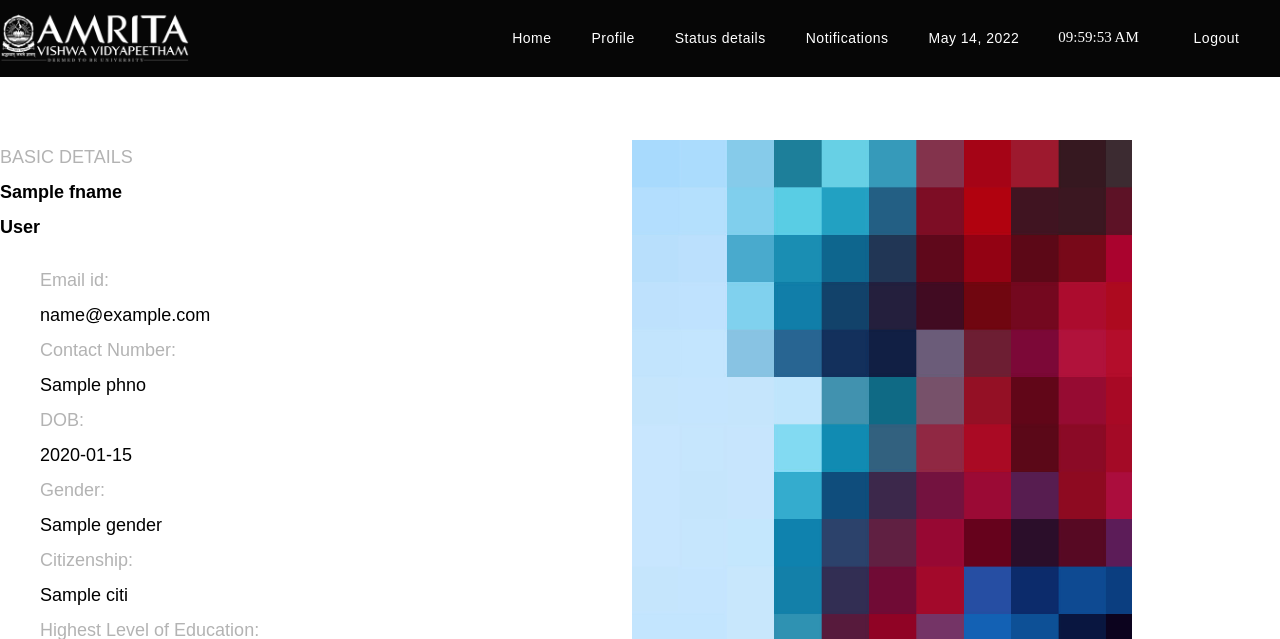
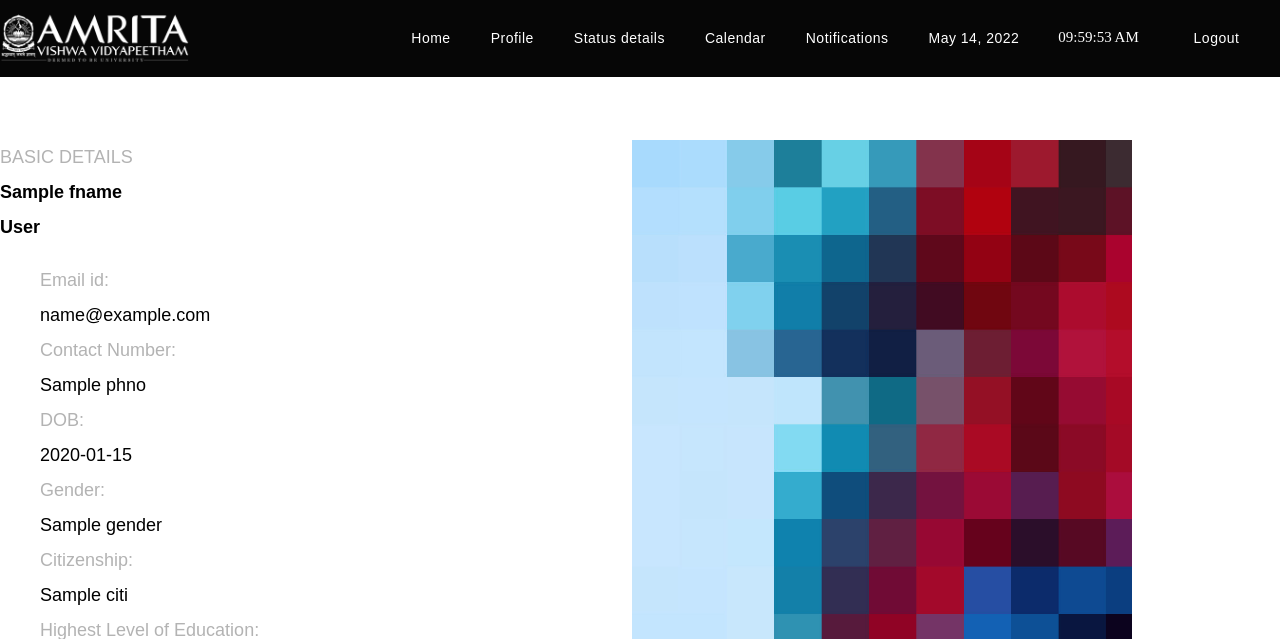
Before and after one commit to mihika-shrivastava/automating_phd_applictions, a Python web app: template templates/profile.html in a window 1280 px wide. Shown: the top 639 px of the page. Run offline with Jinja, Linux system fonts and the light colour scheme; the template is opened without the code that fills it: most values are stand-ins (such as "Sample title", 1, 10 or a date in 2020); some web fonts are replaced.

Commit message:
Update profile.html

```diff
--- a/templates/profile.html
+++ b/templates/profile.html
@@ -57,12 +57,14 @@
                             <li>
                                 <a href="#status details">Status
                                     details</a>
-
+                            </li>
+                            <li>
+                                <!--i will add the html file for calendar. just ensure this works. -->
+                                <a href="{{ url_for('calendar') }}">Calendar</a>
                             </li>
                             <li>
                                 <a href="#notifications">Notifications</a>
                             </li>
-
 
                         <li>
                             <a><span id="spanDate"></span>
```
Lines whose indentation alone changed are shown as unchanged.
